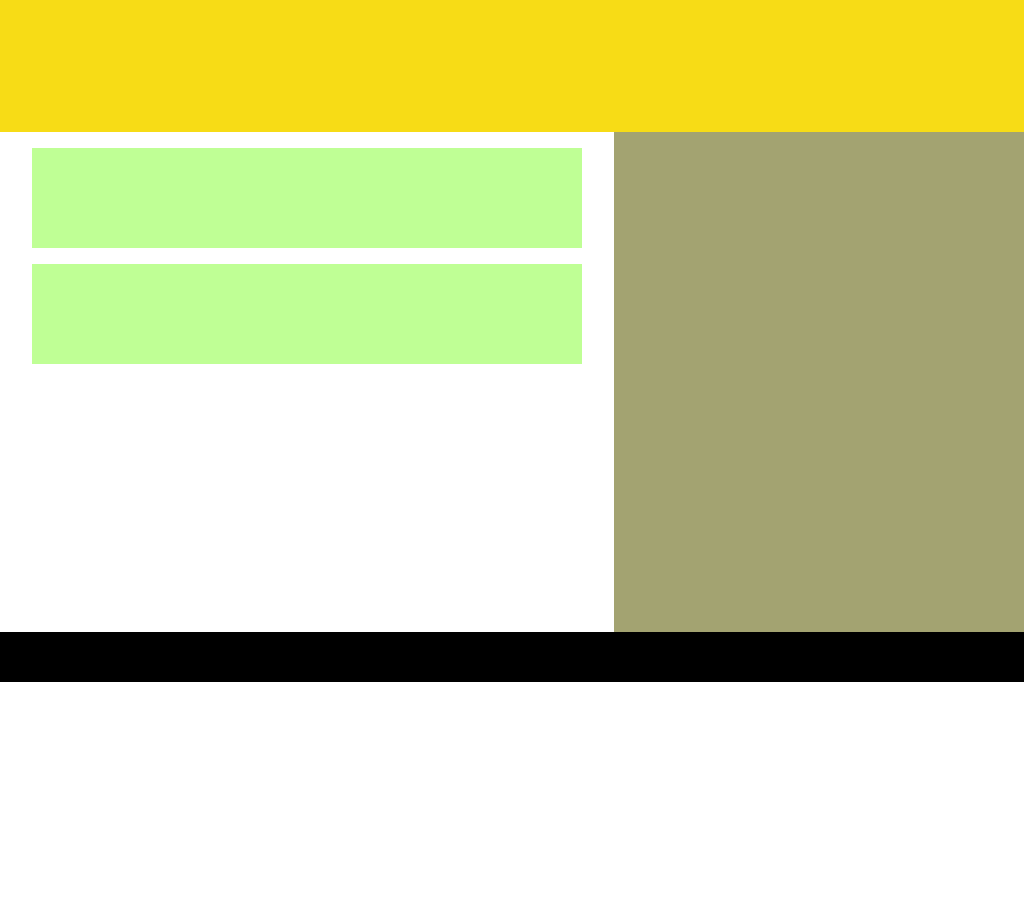
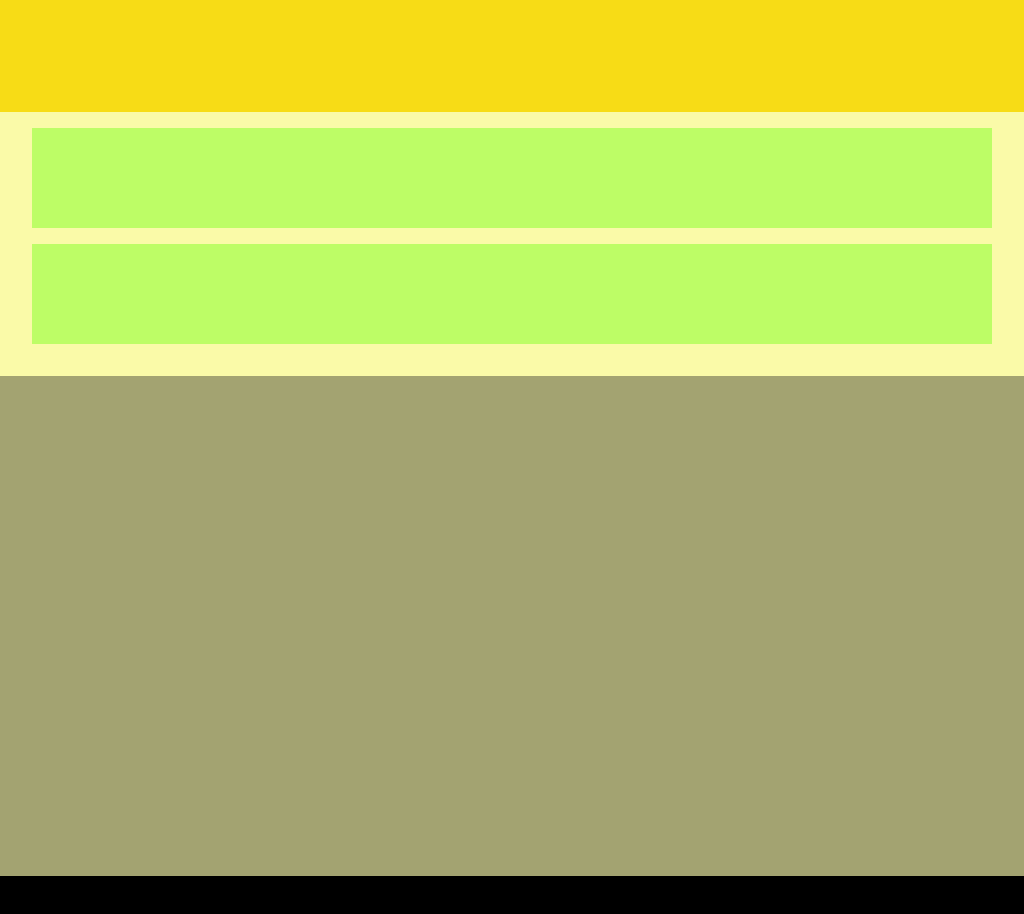
Before and after one commit to CarolinAraya/ejercicioVideoMediaQueriesLms, a plain HTML site: page index.html in a window 1024 px wide. Before the commit the page ends 800 px from the top, so only its background shows below. Drawn offline with Linux system fonts and the light colour scheme.

Commit message:
responsive media queries

```diff
--- a/style.css
+++ b/style.css
@@ -33,7 +33,7 @@ box-sizing: border-box; /* nuestro elemento mantengan su tamano definido porq co
 .post{
     background-color: rgba(117, 255, 26, 0.46);
     height: 100px;
-    margin-bottom: 16px;
+    margin-bottom: 1em;
 }
 
 .pie-pagina{
@@ -41,3 +41,37 @@ box-sizing: border-box; /* nuestro elemento mantengan su tamano definido porq co
     background-color: #000;
     height: 50px;
 }
+
+@media screen and (min-width: 780px ) and (max-width: 1024px){
+    .encabezado{
+        background-color:rgb(246, 246, 243)3;
+    }
+
+    .contenido, .contenido-lateral{
+        width: 50%;
+    }
+}
+
+@media screen and (min-width: 480px )and (max-width: 780) {
+    .encabezado{
+        background-color: rgb(246, 246, 243);
+    }
+
+    .contenido, .contenido-lateral{
+        width: 100%;
+    }
+}
+
+@media screen and (min-width: 480px ) {
+   .encabezado{
+       height: 80px;
+   }
+
+   .contenido{
+       background-color: rgb(250, 250, 168);
+   }
+
+   .contenido, .contenido-lateral{
+       width: 100%;
+   }
+}
```
